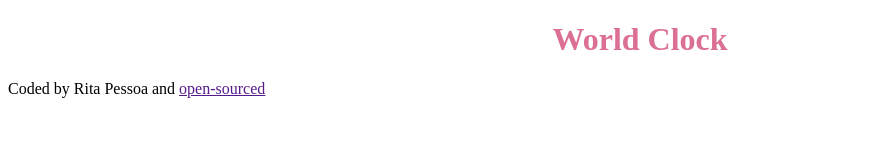
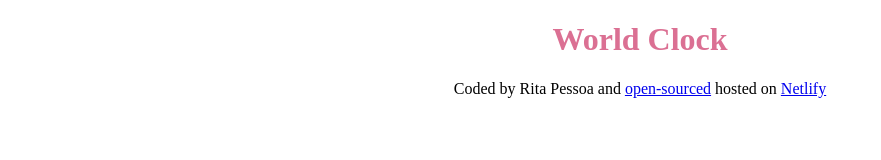
Before and after one commit to ritapessoa01/world-clock, a plain HTML site: page index.html in a window 1280 px wide. Shown: the whole page, without its empty margins (0-881 px from the left). Drawn offline with Linux system fonts and the light colour scheme.

Commit message:
Added GitHub and Netlify link

```diff
--- a/index.html
+++ b/index.html
@@ -9,7 +9,14 @@
   <body>
     <h1>World Clock</h1>
     <footer>
-      Coded by Rita Pessoa and <a href="" target="_blank">open-sourced</a>
+      Coded by Rita Pessoa and
+      <a href="https://github.com/ritapessoa01/world-clock" target="_blank"
+        >open-sourced</a
+      >
+      hosted on
+      <a href="https://ritas-world-clock.netlify.app/" target="_blank"
+        >Netlify</a
+      >
     </footer>
     <script src="src/index.js"></script>
   </body>
--- a/src/style.css
+++ b/src/style.css
@@ -2,3 +2,7 @@ h1 {
   color: palevioletred;
   text-align: center;
 }
+
+footer {
+  text-align: center;
+}
```
